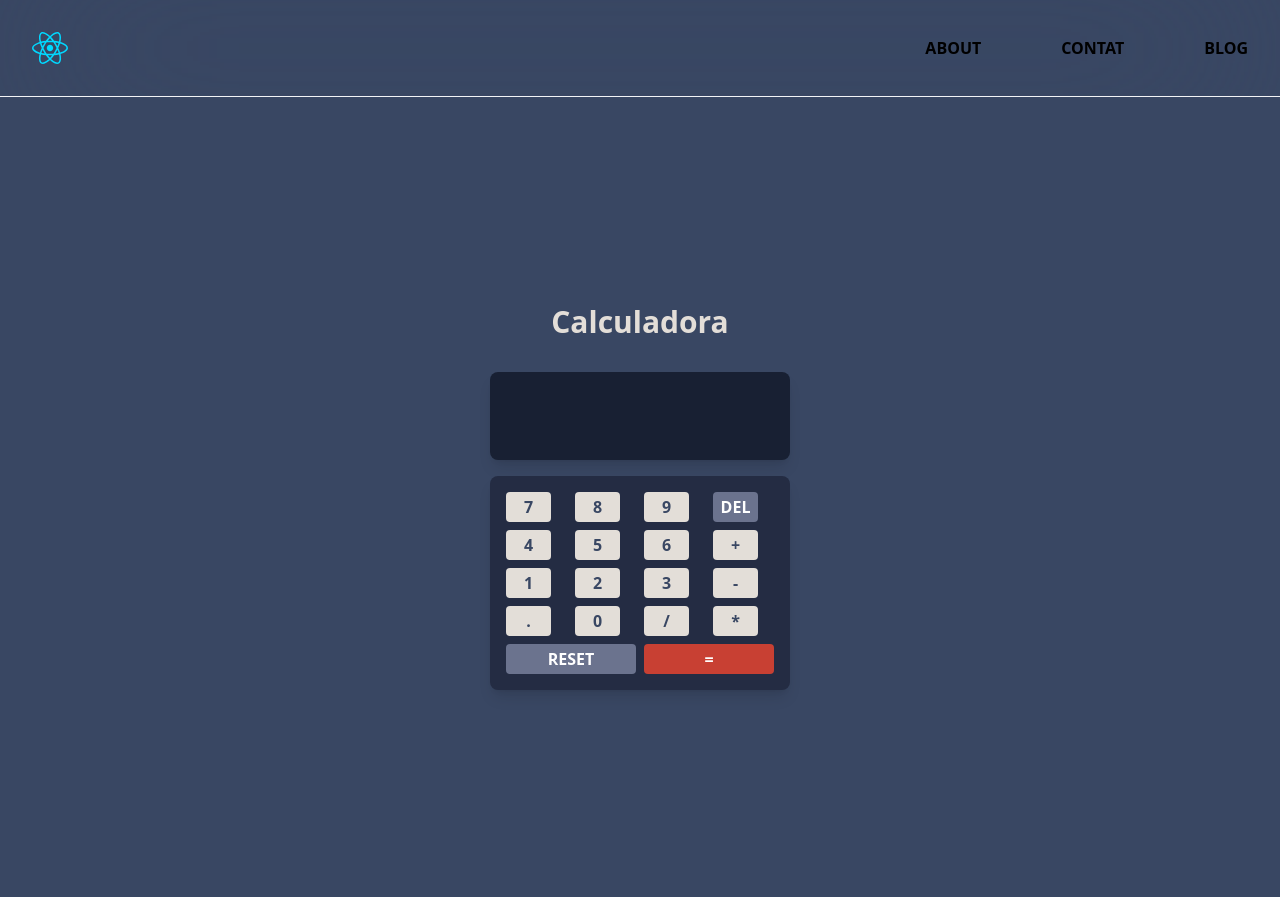
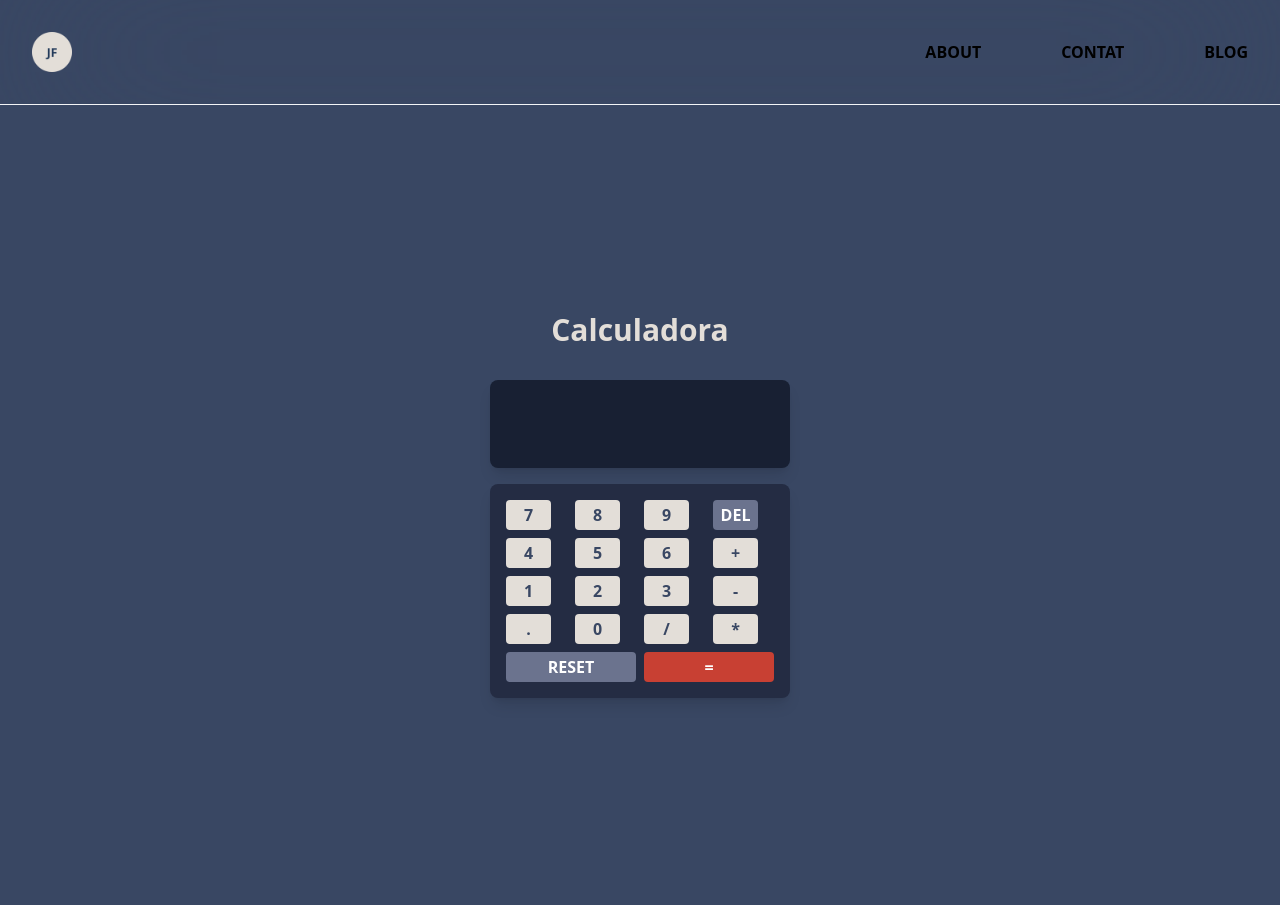
Before and after one commit to jordanabfranca/Calculadora-Interativa-com-React-1.0, a React (Vite) app: page /calculator in a window 1280 px wide. Built offline with nearby package versions, Linux system fonts and the light colour scheme.

Commit message:
refactor: inclusao da navbar na page contact e about

```diff
--- a/src/components/Logo.tsx
+++ b/src/components/Logo.tsx
@@ -1,11 +1,15 @@
 import React from "react";
 
-import logo from "../assets/react.svg";
+import logo1 from "../assets/react.svg";
+import logo from "../assets/JF.png";
+import { Link } from "react-router-dom";
 
 const Logo = () => {
   return (
-    <div className="logo w-100 h-100">
-      <img src={logo} alt="logo" />
+    <div className="logo w-10 h-10">
+      <Link to="/">
+        <img src={logo} alt="logo" />
+      </Link>
     </div>
   );
 };
--- a/src/components/Nav.tsx
+++ b/src/components/Nav.tsx
@@ -13,7 +13,7 @@ const NavLinks = () => {
         {" "}
         About{" "}
       </NavLink>
-      <NavLink to="/contat" className={activeStyleCallback}>
+      <NavLink to="/contact" className={activeStyleCallback}>
         {" "}
         Contat
       </NavLink>
--- a/src/pages/About.tsx
+++ b/src/pages/About.tsx
@@ -1,7 +1,9 @@
 import React from "react";
+import Header from "../components/header";
 const About = () => {
   return (
-    <div className=" bg-[#394763]">
+    <div className=" bg-[#394763] min-h-screen">
+      <Header />
       <h1 className="text-bold text-[#e3ded8]"> E é sobre</h1>
     </div>
   );
--- a/src/pages/Contact.tsx
+++ b/src/pages/Contact.tsx
@@ -1,7 +1,9 @@
 import React from "react";
+import Header from "../components/header";
 const Contact = () => {
   return (
-    <div className="bg-[#394763]">
+    <div className="bg-[#394763] min-h-screen">
+      <Header />
       <h1 className="text-bold text-[#e3ded8]">Página de contato</h1>
       <p> olaaaaaaaa</p>
     </div>
```
Also changed, not shown: src/assets/JF.png (added).
